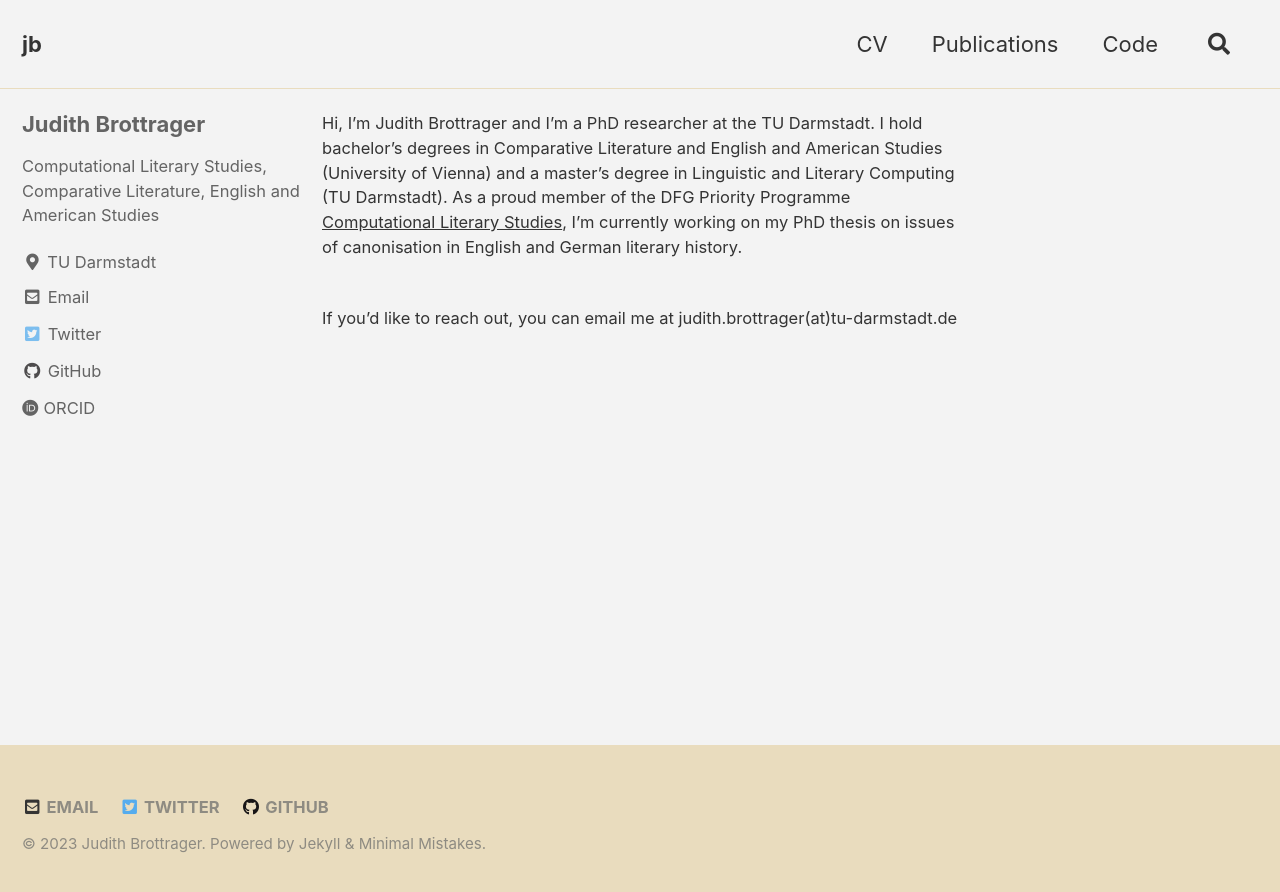
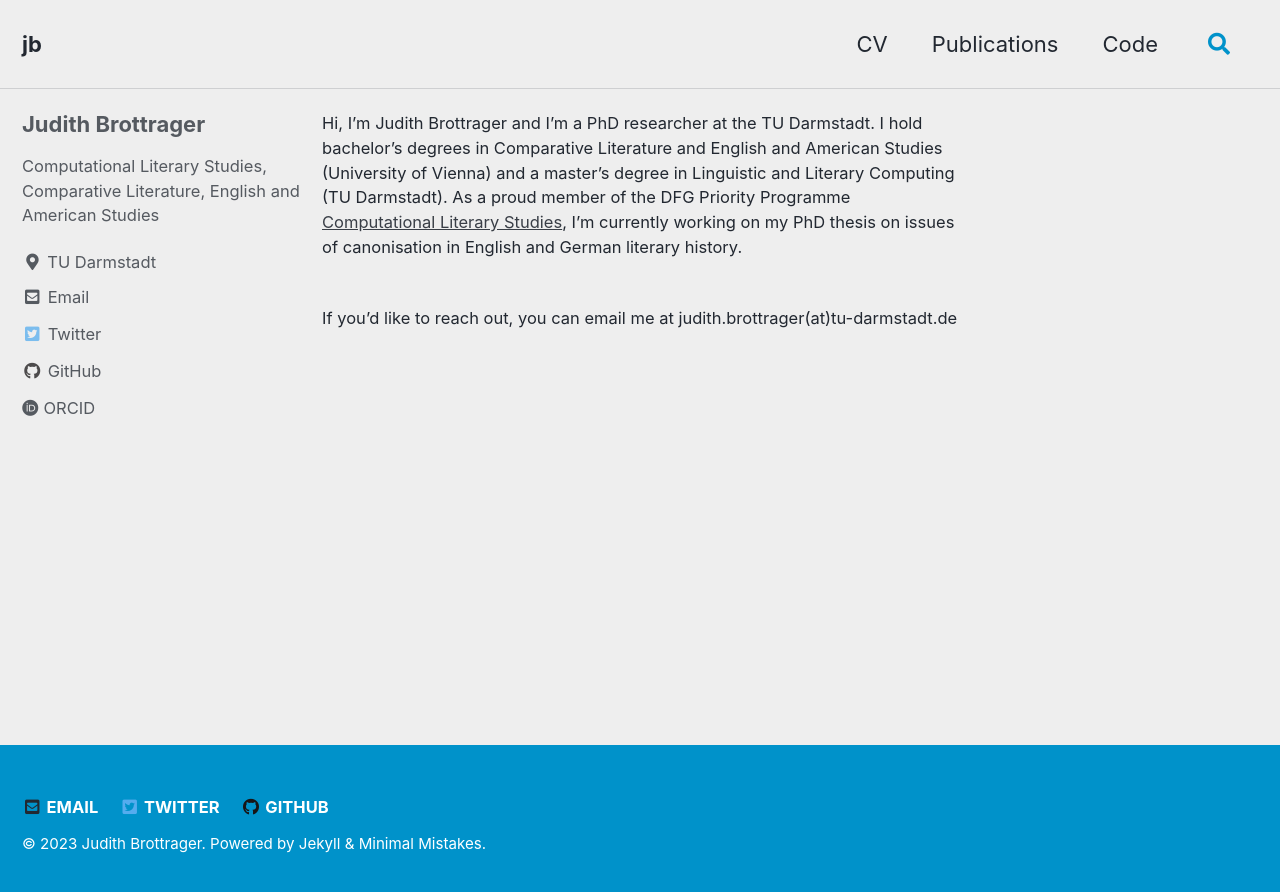
Before and after one commit to jbrottrager/jb, a Jekyll site: the page built from index.md, in a window 1280 px wide. Shown: the top 892 px of the page. Built offline with Jekyll 4.4.1, drawn with Linux system fonts in a browser that asks for light colours; cached includes are drawn as plain includes.

Commit message:
Update _config.yml

```diff
--- a/_config.yml
+++ b/_config.yml
@@ -10,9 +10,9 @@
 # Review documentation to determine if you should use `theme` or `remote_theme`
 # https://mmistakes.github.io/minimal-mistakes/docs/quick-start-guide/#installing-the-theme
 
+# remote_theme           : "mmistakes/minimal-mistakes
 # theme                  : "minimal-mistakes-jekyll"
-# remote_theme           : "mmistakes/minimal-mistakes"
-minimal_mistakes_skin    : "dirt" # "air", "aqua", "contrast", "dark", "dirt", "neon", "mint", "plum", "sunrise"
+minimal_mistakes_skin    : "air" #, "aqua", "contrast", "dark", "dirt", "neon", "mint", "plum", "sunrise" "dirt" #
 
 # Site Settings
 locale                   : "en-UK"
```
